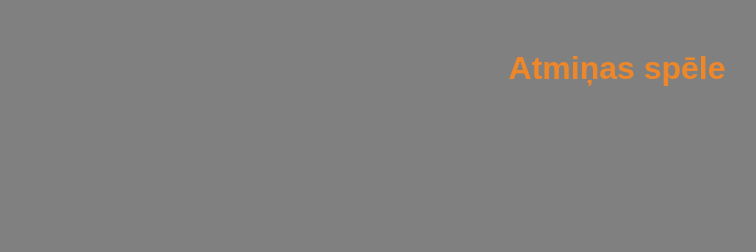
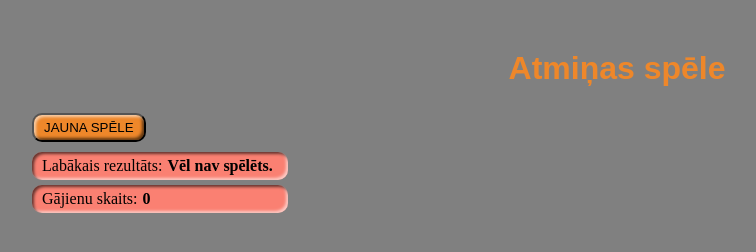
Before and after one commit to martabritala/AtminasSpele, a plain HTML site: page index.html in a window 1280 px wide. Shown: the whole page, without its empty margins (23-779 px from the left). Drawn offline with Linux system fonts and the light colour scheme; files that its build step writes are made by us from their sources.

Commit message:
Update index.html

```diff
--- a/index.html
+++ b/index.html
@@ -6,8 +6,8 @@
     <title>
       Atmiņas Spēle
     </title>
-    <link rel="stylesheet" href="noformejums.css">
-    <script src="AtminasSpele.js"></script>
+    <link rel="stylesheet" href="kods/noformejums.css">
+    <script src="kods/AtminasSpele.js"></script>
     <script type="text/javascript" charset="UTF-8">
         window.onload = () => {
           const s = new AtminasSpele("konteiners");
```
